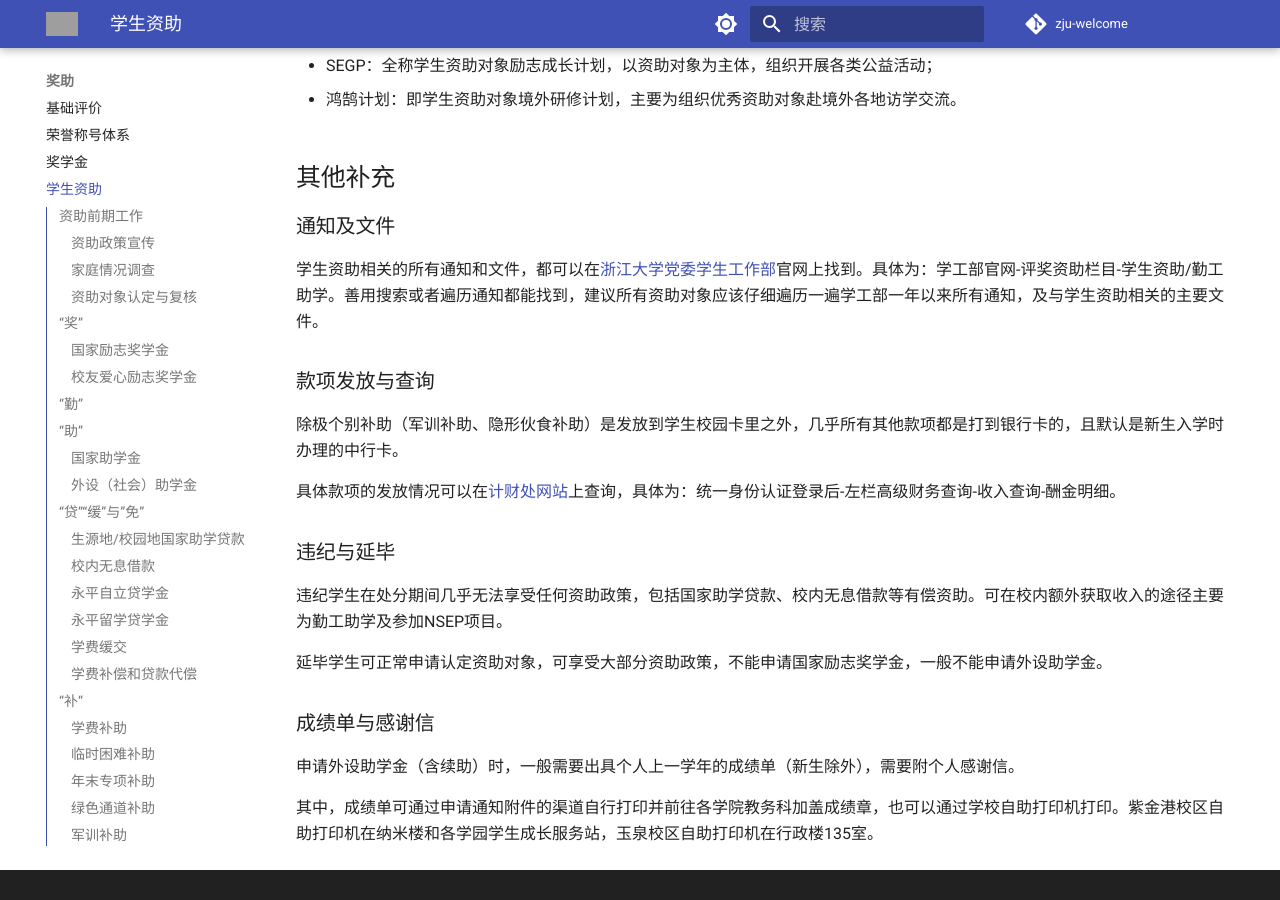
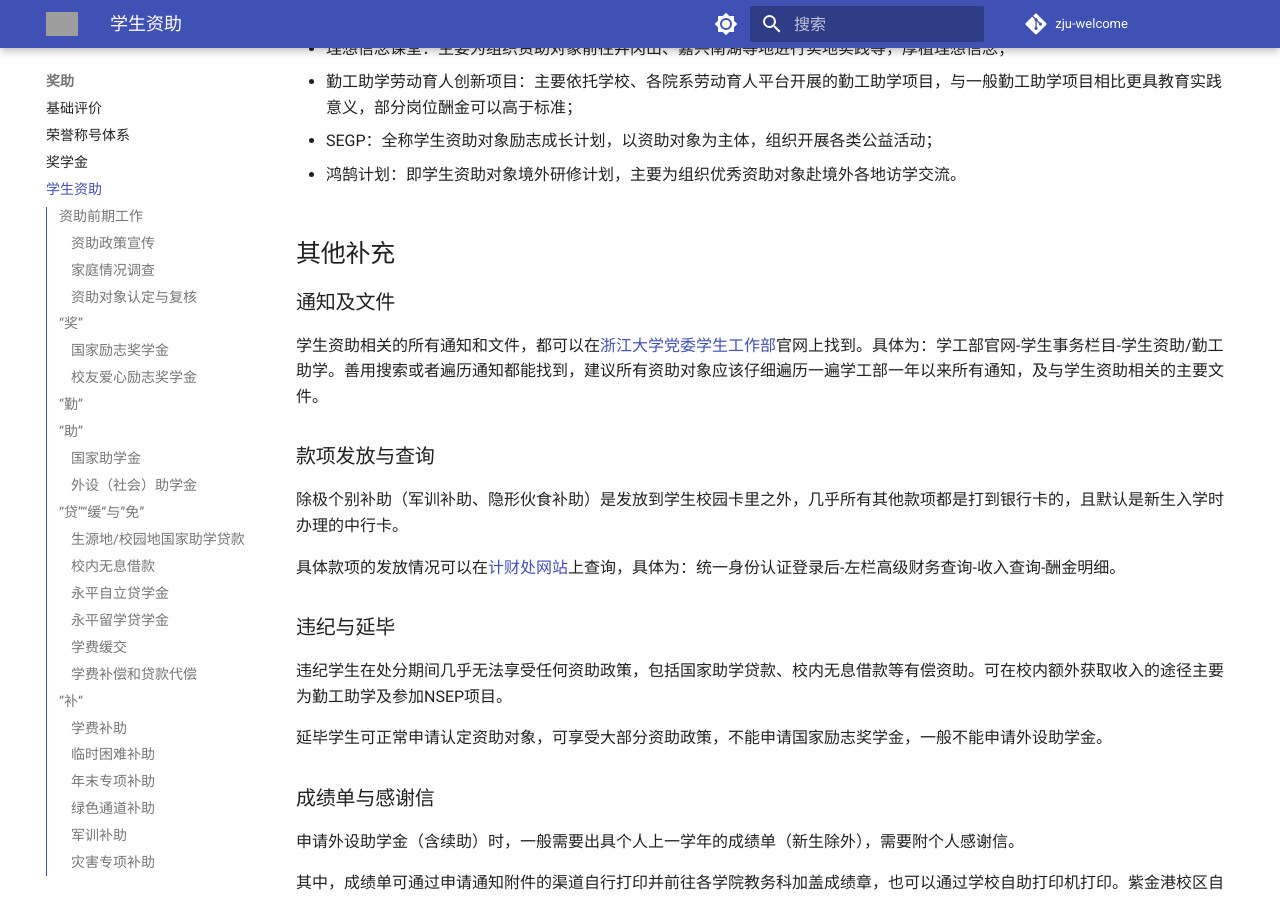
Before and after one commit to mini-full/zju-welcome, an MkDocs documentation site: the page built from docs/awards&grants/grants.md, in a window 1280 px wide and 900 px high, scrolled down 9635 px. Built offline with MkDocs 1.6.1 and Material for MkDocs 9.7.7, drawn with Linux system fonts in a browser that asks for light colours; comment, search, counter and statistics services are not loaded; some of the changed text lies outside the part shown; grey boxes are pictures that could not be loaded.

Commit message:
更新资助和勤工管理办法文件 (#86)

```diff
--- a/docs/awards&grants/grants.md
+++ b/docs/awards&grants/grants.md
@@ -19,6 +19,9 @@
 发展型资助指能够帮助困难学生开阔视野，提升综合素质，取得更好的个人发展的资助工作。
 
 除国家、社会和学校资助外，部分学院也会有自己的资助政策如助学金等。
+
+- [浙江大学本科学生资助工作管理办法](https://www.cmm.zju.edu.cn/_upload/article/files/1e/ed/0e66523e49f19da170be46539ae5/bb02d94d-04b4-4565-aa0b-119d05883030.pdf)
+- [浙江大学本科学生勤工助学管理办法](http://www.xgb.zju.edu.cn/_upload/article/files/93/d1/4f6a7ada478e9032d182a3b1d4d8/f66b6196-7d26-484d-9d5e-ffafa2b16023.pdf)
 
 <!-- todo:鼓励申请 -->
 
@@ -426,7 +429,7 @@
 
 ### 通知及文件
 
-学生资助相关的所有通知和文件，都可以在[浙江大学党委学生工作部](http://www.xgb.zju.edu.cn/)官网上找到。具体为：学工部官网-评奖资助栏目-学生资助/勤工助学。善用搜索或者遍历通知都能找到，建议所有资助对象应该仔细遍历一遍学工部一年以来所有通知，及与学生资助相关的主要文件。
+学生资助相关的所有通知和文件，都可以在[浙江大学党委学生工作部](http://www.xgb.zju.edu.cn/)官网上找到。具体为：学工部官网-学生事务栏目-学生资助/勤工助学。善用搜索或者遍历通知都能找到，建议所有资助对象应该仔细遍历一遍学工部一年以来所有通知，及与学生资助相关的主要文件。
 
 ### 款项发放与查询
 
```
